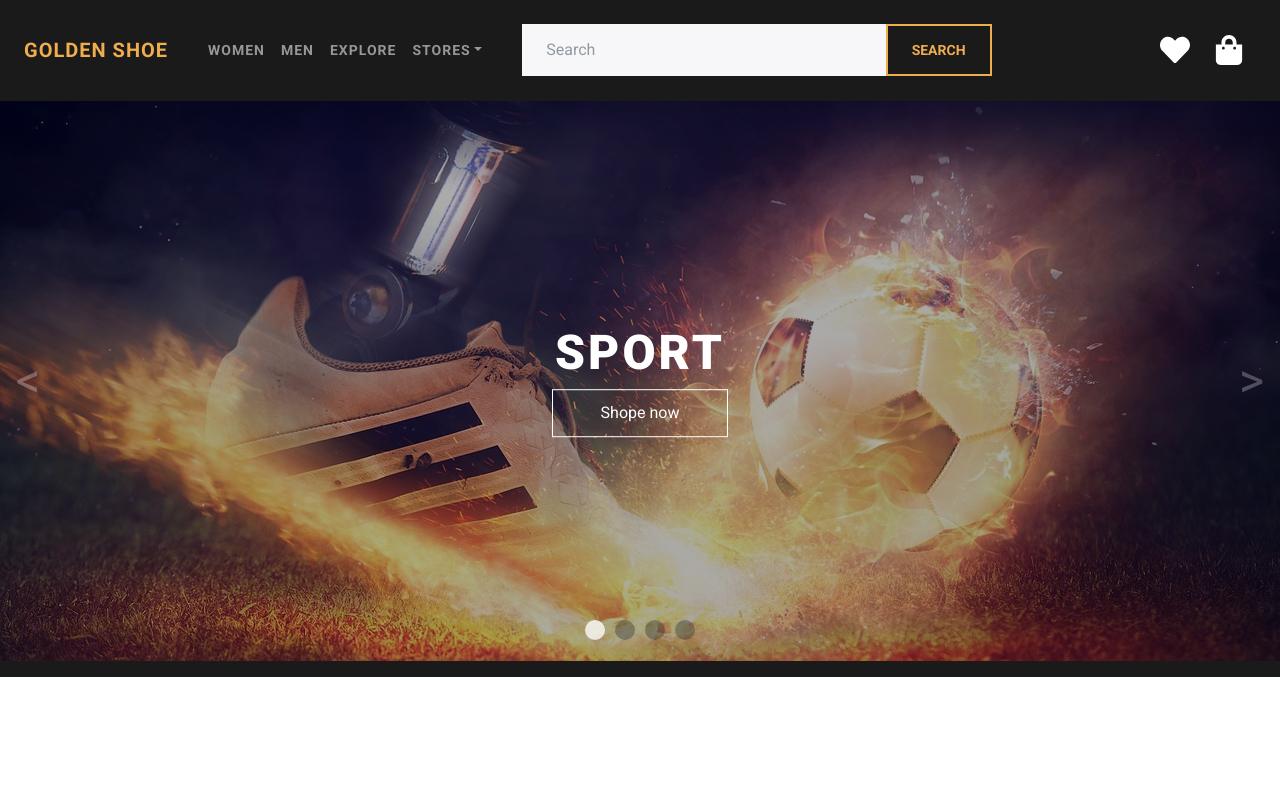
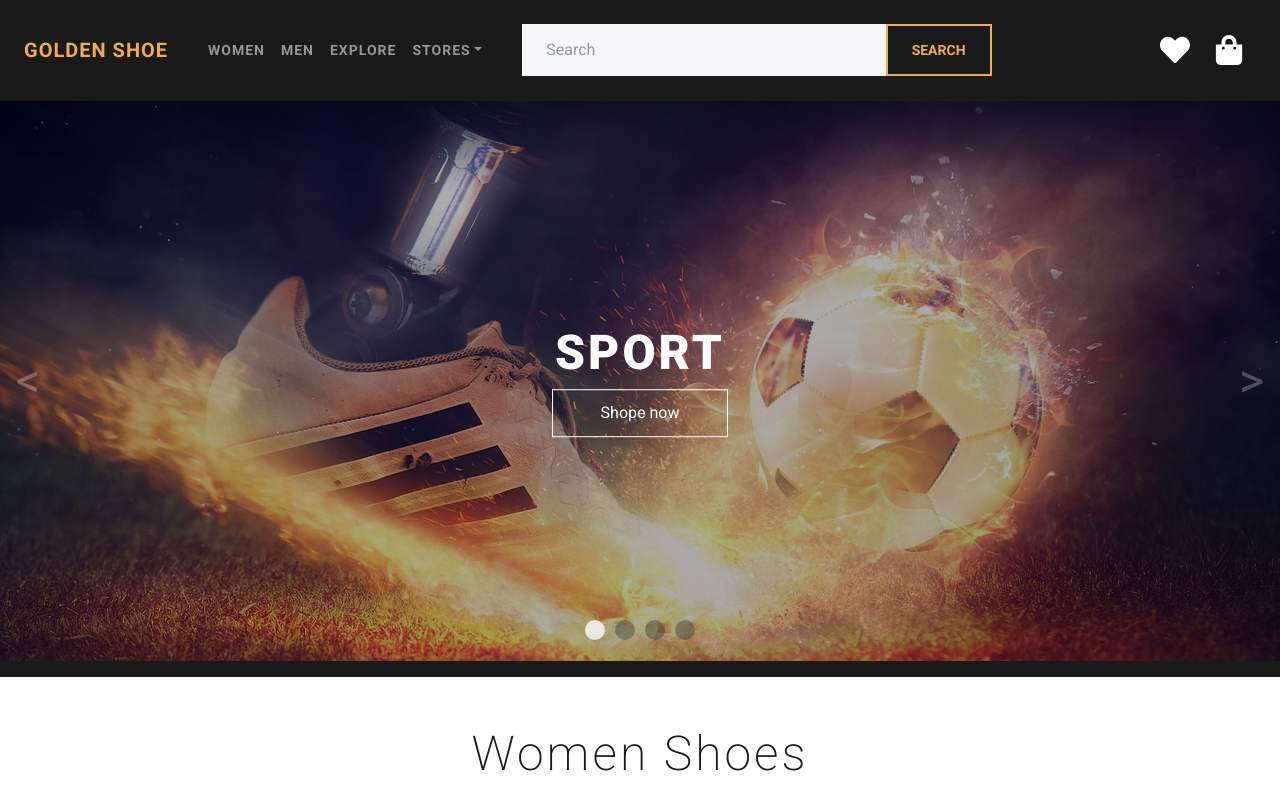
Before and after one commit to Rezan92/Golden-shoe, a React (Create React App) app in the folder frontend/: page / in a window 1280 px wide. Shown: the top 810 px of the page. Built offline with nearby package versions, Linux system fonts and the light colour scheme.

Commit message:
Created redux store

```diff
--- a/frontend/package.json
+++ b/frontend/package.json
@@ -10,7 +10,11 @@
     "react-bootstrap": "^1.6.4",
     "react-dom": "^17.0.2",
     "react-icons": "^4.3.1",
+    "react-redux": "^7.2.5",
     "react-scripts": "4.0.3",
+    "redux": "^4.1.1",
+    "redux-devtools-extension": "^2.13.9",
+    "redux-thunk": "^2.3.0",
     "web-vitals": "^1.1.2"
   },
   "scripts": {
--- /dev/null
+++ b/frontend/src/components/Women.js
@@ -0,0 +1,11 @@
+import React from 'react';
+
+const Women = () => {
+  return (
+    <>
+      <h2 className='section-header'>Women Shoes</h2>
+    </>
+  );
+};
+
+export default Women;
--- a/frontend/src/components/carousel.css
+++ b/frontend/src/components/carousel.css
@@ -1,5 +1,3 @@
-@import url('https://fonts.googleapis.com/css2?family=Roboto:wght@400;700;900&display=swap');
-
 * {
   box-sizing: border-box;
   font-family: 'Roboto', sans-serif;
--- a/frontend/src/index.css
+++ b/frontend/src/index.css
@@ -1,3 +1,4 @@
+@import url('https://fonts.googleapis.com/css2?family=Roboto:wght@200;300;400;700;900&display=swap');
 body {
   margin: 0;
   font-family: -apple-system, BlinkMacSystemFont, 'Segoe UI', 'Roboto', 'Oxygen',
@@ -14,3 +15,11 @@ code {
   background: #1a1a1a;
   height: 1rem;
 }
+
+.section-header {
+  margin: 3rem;
+  font-size: 3rem;
+  font-weight: 200;
+  text-transform: capitalize;
+  text-align: center;
+}
--- a/frontend/src/index.js
+++ b/frontend/src/index.js
@@ -1,13 +1,15 @@
 import React from 'react';
 import ReactDOM from 'react-dom';
+import { Provider } from 'react-redux';
+import store from './store';
 import './bootstrap.min.css';
 import './index.css';
 import App from './App';
 
 ReactDOM.render(
-  <React.StrictMode>
+  <Provider store={store}>
     <App />
-  </React.StrictMode>,
+  </Provider>,
   document.getElementById('root')
 );
 
--- a/frontend/src/screens/Home.js
+++ b/frontend/src/screens/Home.js
@@ -1,10 +1,12 @@
 import Carousel from '../components/Carousel';
+import Women from '../components/Women';
 
 const Home = () => {
   return (
     <>
       <Carousel />
       <div className='belt'></div>
+      <Women />
     </>
   );
 };
--- /dev/null
+++ b/frontend/src/store.js
@@ -0,0 +1,14 @@
+import { createStore, combineReducers, applyMiddleware } from 'redux';
+import thunk from 'redux-thunk';
+import { composeWithDevTools } from 'redux-devtools-extension';
+
+const reducer = combineReducers({});
+const initialState = {};
+const middlerware = [thunk];
+const store = createStore(
+  reducer,
+  initialState,
+  composeWithDevTools(applyMiddleware(...middlerware))
+);
+
+export default store;
--- a/package.json
+++ b/package.json
@@ -7,12 +7,15 @@
   "scripts": {
     "start": "node backend/server",
     "server": "nodemon backend/server",
+    "client": "npm start --prefix frontend",
+    "dev": "concurrently \"npm run server\" \"npm run client\"",
     "test": "echo \"Error: no test specified\" && exit 1"
   },
   "keywords": [],
   "author": "",
   "license": "ISC",
   "dependencies": {
+    "concurrently": "^6.3.0",
     "dotenv": "^10.0.0",
     "express": "^4.17.1"
   }
```
Also changed, not shown: 2 other files (tests, documents, lock files or other folders).
